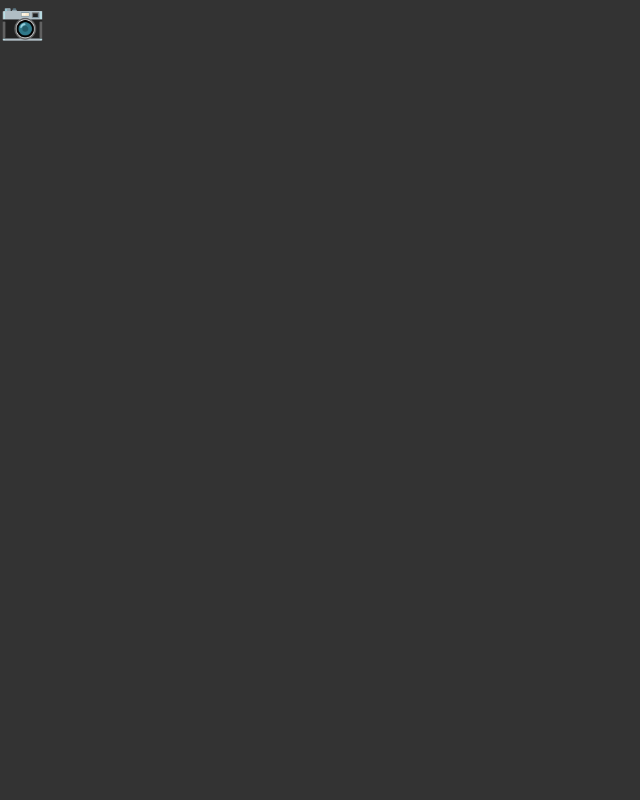
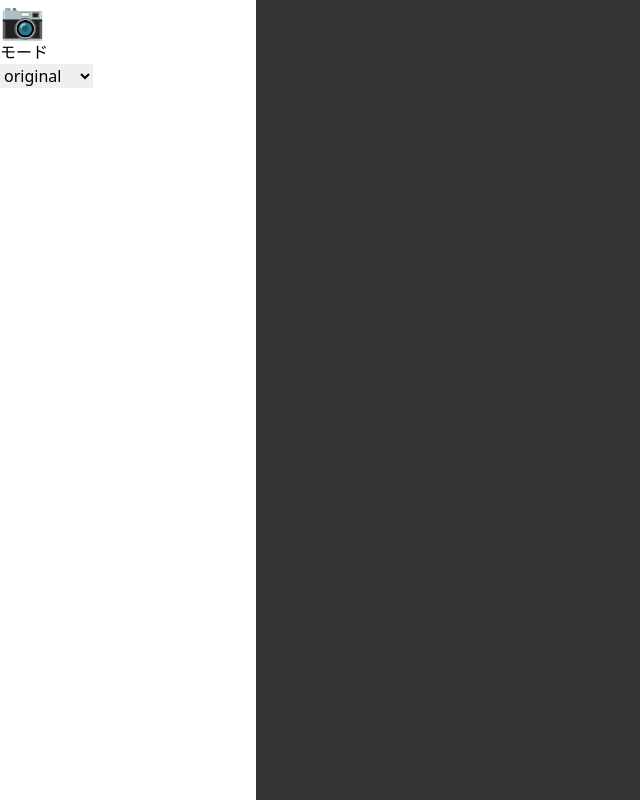
Before and after one commit to is78-dev/webcam-effect, a React (Vite) app: page / in a window 1280 px wide. Shown: the whole page, without its empty margins (0-640 px from the left). Built offline with nearby package versions, Linux system fonts and the light colour scheme.

Commit message:
モード選択を実装

```diff
--- a/src/App.tsx
+++ b/src/App.tsx
@@ -10,7 +10,7 @@ const App = () => {
   const { cameraAccess, setCameraAccess, mediaStream, canvasRef, videoRef } =
     useUserMedia();
   const [effectSetting, setEffectSetting] = useState<EffectSetting>({
-    mode: "threshold",
+    mode: "original",
   });
 
   return (
--- /dev/null
+++ b/src/components/ModeSelect.tsx
@@ -0,0 +1,34 @@
+import React, { useState } from "react";
+import { EffectSetting, Mode, modes } from "../types/Setting";
+
+type ModeSelectProps = {
+  effectSetting: EffectSetting;
+  setEffectSetting: React.Dispatch<React.SetStateAction<EffectSetting>>;
+};
+
+const ModeSelect = ({ effectSetting, setEffectSetting }: ModeSelectProps) => {
+  const [selectedMode, setSelectedMode] = useState<Mode>("original");
+
+  const handleChange = (event: React.ChangeEvent<HTMLSelectElement>) => {
+    const newMode = event.target.value as Mode;
+    console.log(newMode);
+    setEffectSetting({ ...effectSetting, mode: newMode });
+    setSelectedMode(newMode);
+  };
+  return (
+    <div>
+      <label htmlFor="mode-select" className="block">
+        モード
+      </label>
+      <select id="mode-select" value={selectedMode} onChange={handleChange}>
+        {modes.map((mode) => (
+          <option key={mode} value={mode}>
+            {mode}
+          </option>
+        ))}
+      </select>
+    </div>
+  );
+};
+
+export default ModeSelect;
--- a/src/components/Toolbar.tsx
+++ b/src/components/Toolbar.tsx
@@ -1,5 +1,6 @@
 import React from "react";
 import { EffectSetting } from "../types/Setting";
+import ModeSelect from "./ModeSelect";
 
 type ToolbarProps = {
   cameraAccess: boolean;
@@ -15,13 +16,17 @@ const Toolbar = ({
   setEffectSetting,
 }: ToolbarProps) => {
   return (
-    <div className="h-screen w-20">
+    <div className="h-screen w-1/4 bg-white">
       <button
         onClick={() => setCameraAccess(!cameraAccess)}
         className="text-4xl"
       >
         📷
       </button>
+      <ModeSelect
+        effectSetting={effectSetting}
+        setEffectSetting={setEffectSetting}
+      />
     </div>
   );
 };
--- a/src/hooks/useAnimationFrame.ts
+++ b/src/hooks/useAnimationFrame.ts
@@ -13,5 +13,5 @@ export const useAnimationFrame = (isRunning: boolean, callback: () => void) => {
   useEffect(() => {
     reqIdRef.current = requestAnimationFrame(loop);
     return () => cancelAnimationFrame(reqIdRef.current);
-  }, [isRunning]);
+  }, [isRunning, callback]);
 };
--- a/src/types/Setting.ts
+++ b/src/types/Setting.ts
@@ -1,3 +1,5 @@
+export const modes = ["original", "grayscale", "threshold"] as const;
+export type Mode = (typeof modes)[number];
 export type EffectSetting = {
-  mode: "original" | "grayscale" | "threshold";
+  mode: Mode;
 };
```
